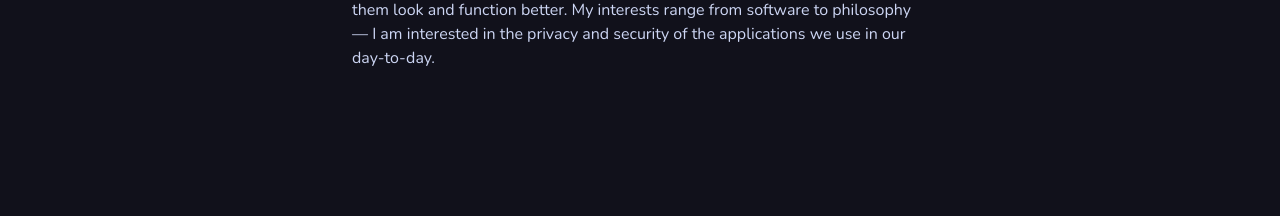
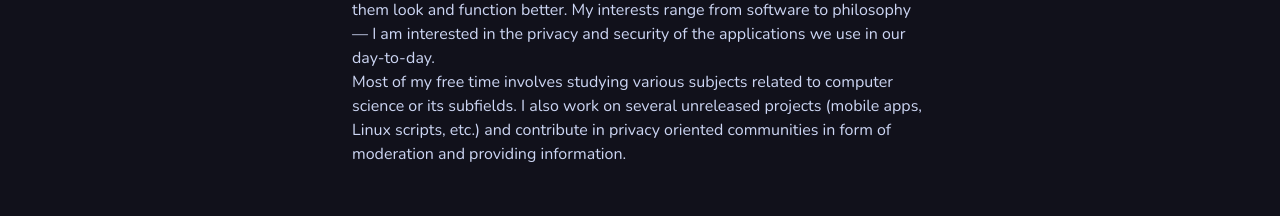
Before and after one commit to originlimit/originlimit, a React (Create React App) app: page / in a window 1280 px wide. Shown: the part 286-502 px from the top of the page. Built offline with nearby package versions, Linux system fonts and the light colour scheme.

Commit message:
added the rest of the about me section

```diff
--- a/src/components/AboutMe.js
+++ b/src/components/AboutMe.js
@@ -6,6 +6,7 @@ const AboutMe = () => {
     <div className='text-textBase h-screen w-full max-w-xl'>
       <h2 className='flex text-xl font-bold text-left underline decoration-blue underline-offset-8 my-4'>Bio</h2>
       <p className='text-textBase'>I am curently a computer science student. I like to expand my skills and learn new things. I also like to design UIs and work with Linux machines to make them look and function better. My interests range from software to philosophy — I am interested in the privacy and security of the applications we use in our day-to-day.</p>
+      <p className='text-textBase'>Most of my free time involves studying various subjects related to computer science or its subfields. I also work on several unreleased projects (mobile apps, Linux scripts, etc.) and contribute in privacy oriented communities in form of moderation and providing information.</p>
     </div>
     </div>
   )
```
